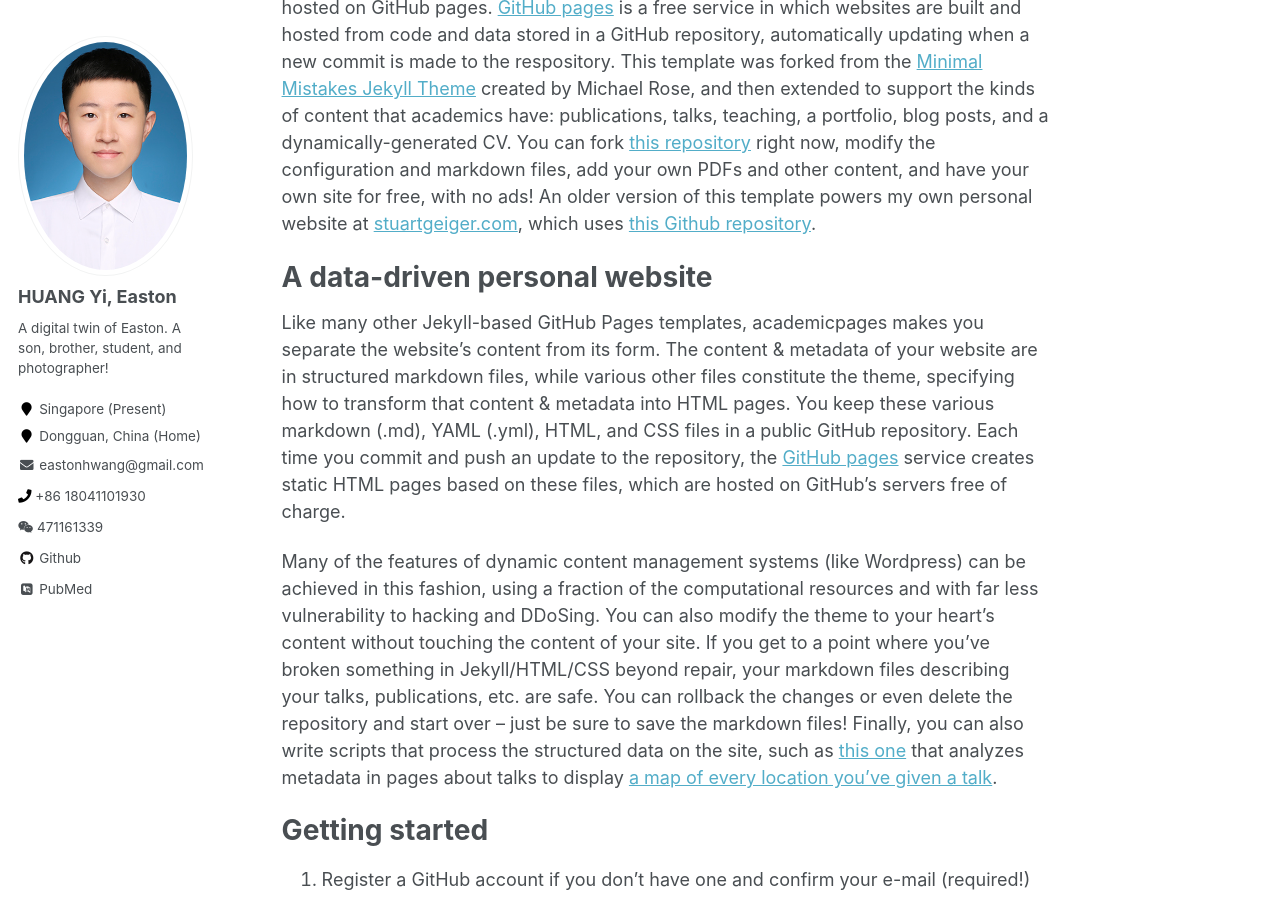
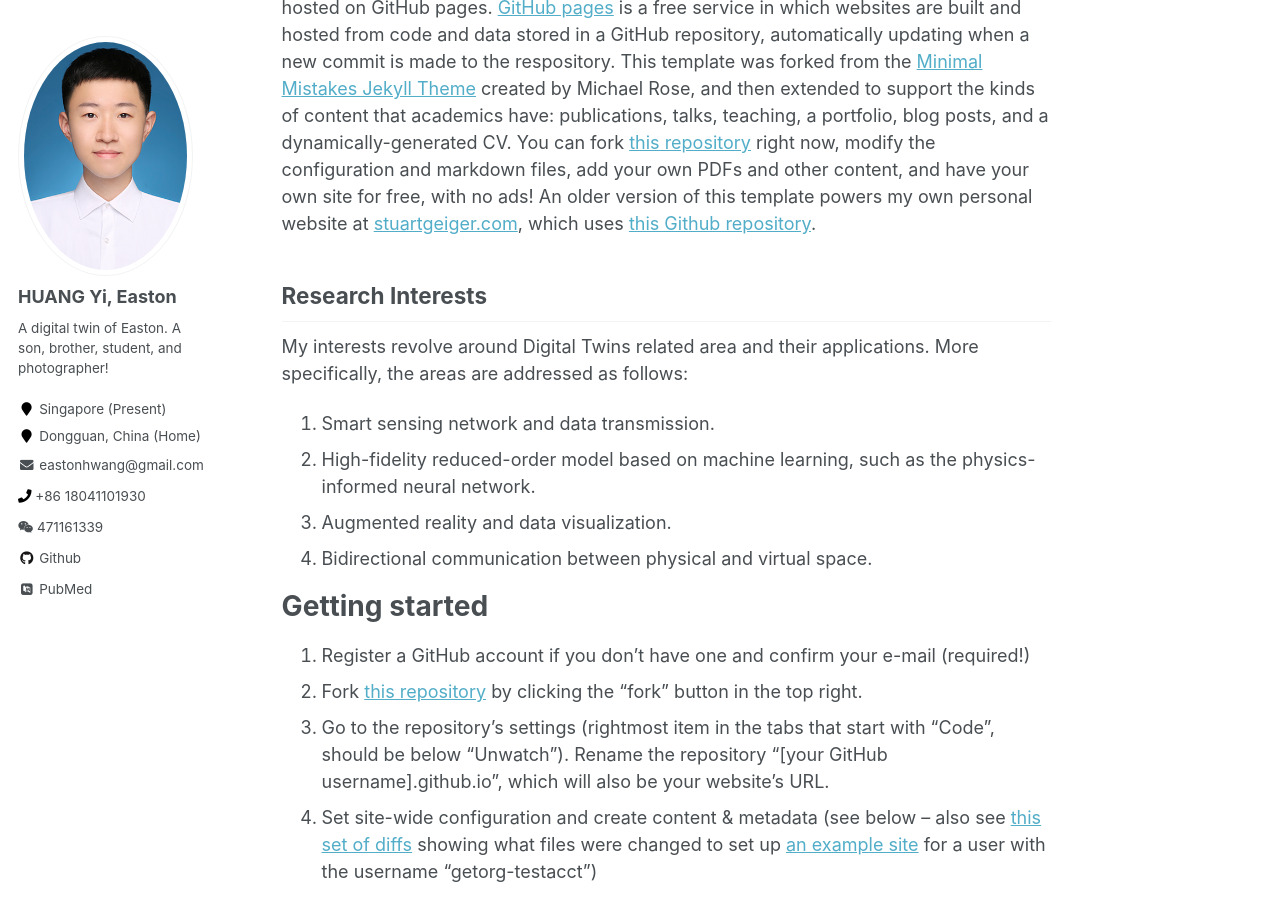
Before and after one commit to easton-hy/easton-hy.github.io, a Jekyll site: the page built from _pages/about.md, in a window 1280 px wide and 900 px high, scrolled down 574 px. Built offline with Jekyll 4.4.1, drawn with Linux system fonts in a browser that asks for light colours; some web fonts are replaced.

Commit message:
Update about.md

```diff
--- a/_pages/about.md
+++ b/_pages/about.md
@@ -18,11 +18,13 @@ Education
 
 This is the front page of a website that is powered by the [academicpages template](https://github.com/academicpages/academicpages.github.io) and hosted on GitHub pages. [GitHub pages](https://pages.github.com) is a free service in which websites are built and hosted from code and data stored in a GitHub repository, automatically updating when a new commit is made to the respository. This template was forked from the [Minimal Mistakes Jekyll Theme](https://mmistakes.github.io/minimal-mistakes/) created by Michael Rose, and then extended to support the kinds of content that academics have: publications, talks, teaching, a portfolio, blog posts, and a dynamically-generated CV. You can fork [this repository](https://github.com/academicpages/academicpages.github.io) right now, modify the configuration and markdown files, add your own PDFs and other content, and have your own site for free, with no ads! An older version of this template powers my own personal website at [stuartgeiger.com](http://stuartgeiger.com), which uses [this Github repository](https://github.com/staeiou/staeiou.github.io).
 
-A data-driven personal website
-======
-Like many other Jekyll-based GitHub Pages templates, academicpages makes you separate the website's content from its form. The content & metadata of your website are in structured markdown files, while various other files constitute the theme, specifying how to transform that content & metadata into HTML pages. You keep these various markdown (.md), YAML (.yml), HTML, and CSS files in a public GitHub repository. Each time you commit and push an update to the repository, the [GitHub pages](https://pages.github.com/) service creates static HTML pages based on these files, which are hosted on GitHub's servers free of charge.
-
-Many of the features of dynamic content management systems (like Wordpress) can be achieved in this fashion, using a fraction of the computational resources and with far less vulnerability to hacking and DDoSing. You can also modify the theme to your heart's content without touching the content of your site. If you get to a point where you've broken something in Jekyll/HTML/CSS beyond repair, your markdown files describing your talks, publications, etc. are safe. You can rollback the changes or even delete the repository and start over -- just be sure to save the markdown files! Finally, you can also write scripts that process the structured data on the site, such as [this one](https://github.com/academicpages/academicpages.github.io/blob/master/talkmap.ipynb) that analyzes metadata in pages about talks to display [a map of every location you've given a talk](https://academicpages.github.io/talkmap.html).
+Research Interests
+------
+My interests revolve around Digital Twins related area and their applications. More specifically, the areas are addressed as follows:
+1. Smart sensing network and data transmission.
+2. High-fidelity reduced-order model based on machine learning, such as the physics-informed neural network.
+3. Augmented reality and data visualization.
+4. Bidirectional communication between physical and virtual space.
 
 Getting started
 ======
```
